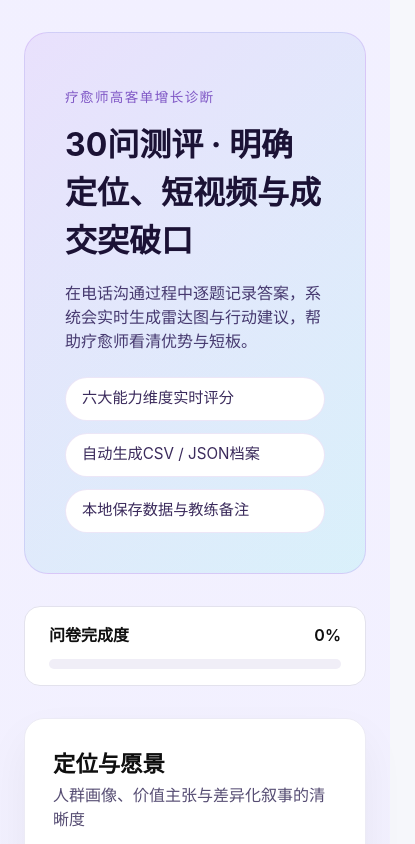
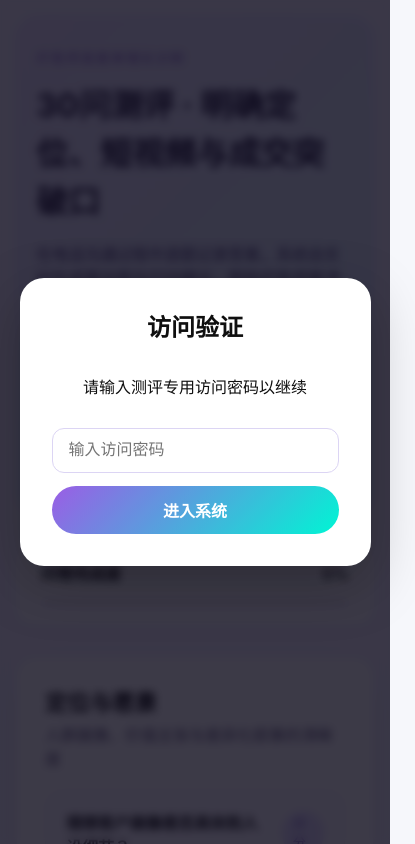
Before and after one commit to bobhere/healer-assessment, a React (Vite) app: page / in a window 390 px wide. Shown: the top 844 px of the page, 415 px wide, since content can reach past the window. Built offline with nearby package versions, Linux system fonts and the light colour scheme.

Commit message:
feat: add passcode gate and mobile styles

```diff
--- a/src/App.css
+++ b/src/App.css
@@ -19,6 +19,56 @@ body {
   max-width: 1100px;
   margin: 0 auto;
   padding: 2rem 1.5rem 4rem;
+}
+
+.auth-overlay {
+  position: fixed;
+  inset: 0;
+  background: rgba(12, 9, 25, 0.8);
+  display: flex;
+  justify-content: center;
+  align-items: center;
+  z-index: 999;
+  backdrop-filter: blur(4px);
+}
+
+.auth-card {
+  background: #fff;
+  border-radius: 24px;
+  padding: 2rem;
+  width: min(360px, 90vw);
+  display: flex;
+  flex-direction: column;
+  gap: 0.8rem;
+  text-align: center;
+  box-shadow: 0 18px 55px rgba(0, 0, 0, 0.25);
+}
+
+.auth-card h2 {
+  margin: 0;
+}
+
+.auth-card input {
+  padding: 0.8rem 1rem;
+  border-radius: 12px;
+  border: 1px solid #dcd5f4;
+  font-size: 1rem;
+}
+
+.auth-card button {
+  border: none;
+  border-radius: 999px;
+  padding: 0.75rem;
+  font-size: 1rem;
+  font-weight: 600;
+  background: linear-gradient(135deg, #9b5de5, #00f5d4);
+  color: #fff;
+  cursor: pointer;
+}
+
+.auth-error {
+  color: #d7263d;
+  font-size: 0.9rem;
 }
 
 .page {
@@ -1263,6 +1313,61 @@ body {
     grid-template-columns: repeat(3, minmax(0, 1fr));
   }
 }
+
+@media (max-width: 768px) {
+  #root {
+    padding: 1rem;
+  }
+
+  .hero,
+  .report-hero,
+  .panel-block {
+    padding: 1.1rem 1.2rem;
+  }
+
+  .report-hero h1 {
+    font-size: 1.4rem;
+  }
+
+  .viz-grid,
+  .matrix-grid,
+  .timeline-card__flow,
+  .priority-dimension-grid {
+    grid-template-columns: 1fr;
+  }
+
+  .viz-card__header {
+    flex-direction: column;
+    align-items: flex-start;
+    gap: 0.2rem;
+  }
+
+  .report-meta {
+    grid-template-columns: 1fr;
+  }
+
+  .summary-highlights {
+    grid-template-columns: 1fr;
+  }
+
+  .timeline-flow__item header {
+    flex-direction: column;
+    align-items: flex-start;
+  }
+
+  .dimension-card {
+    min-height: auto;
+  }
+
+  .report-footer {
+    flex-direction: column;
+    text-align: left;
+  }
+
+  .report-footer__meta {
+    text-align: left;
+  }
+}
 .viz-card--split {
   min-height: 220px;
 }
--- a/src/App.tsx
+++ b/src/App.tsx
@@ -1,3 +1,4 @@
+import { useEffect, useState } from 'react';
 import './App.css';
 import { QuestionSection } from './components/QuestionSection';
 import { ProgressBar } from './components/ProgressBar';
@@ -7,11 +8,47 @@ import { useAssessmentStore } from './store/useAssessmentStore';
 import { calculateScores } from './utils/scoring';
 
 function App() {
+  const [passcode, setPasscode] = useState('');
+  const [error, setError] = useState('');
+  const [authenticated, setAuthenticated] = useState(false);
   const answers = useAssessmentStore((state) => state.answers);
   const summary = calculateScores(questions, answers);
 
+  useEffect(() => {
+    if (localStorage.getItem('healer-passcode') === 'granted') {
+      setAuthenticated(true);
+    }
+  }, []);
+
+  const handleUnlock = (event: React.FormEvent) => {
+    event.preventDefault();
+    if (passcode.trim() === '888888') {
+      setAuthenticated(true);
+      localStorage.setItem('healer-passcode', 'granted');
+      setError('');
+    } else {
+      setError('密码错误，请重试');
+    }
+  };
+
   return (
     <div className="page">
+      {!authenticated && (
+        <div className="auth-overlay">
+          <form className="auth-card" onSubmit={handleUnlock}>
+            <h2>访问验证</h2>
+            <p>请输入测评专用访问密码以继续</p>
+            <input
+              type="password"
+              value={passcode}
+              onChange={(event) => setPasscode(event.target.value)}
+              placeholder="输入访问密码"
+            />
+            {error && <span className="auth-error">{error}</span>}
+            <button type="submit">进入系统</button>
+          </form>
+        </div>
+      )}
       <header className="hero">
         <div>
           <p className="hero-eyebrow">疗愈师高客单增长诊断</p>
```
